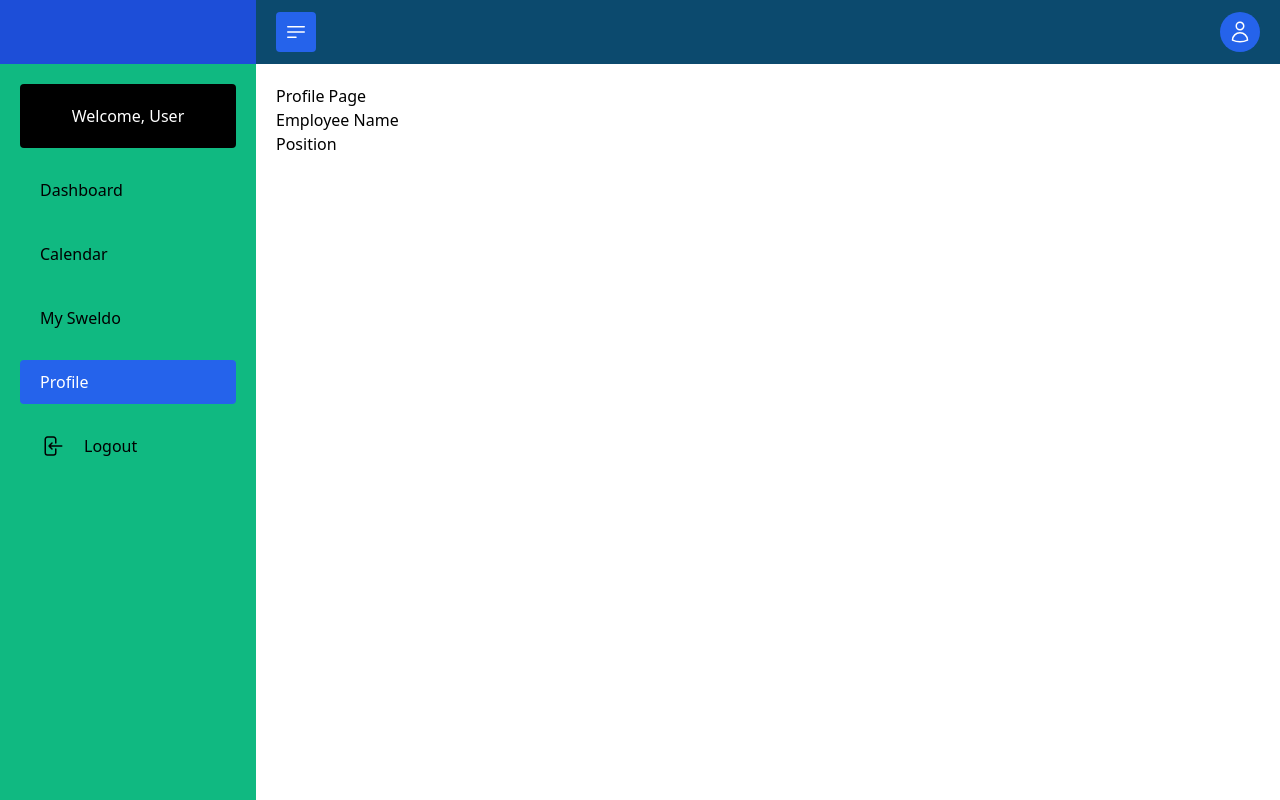
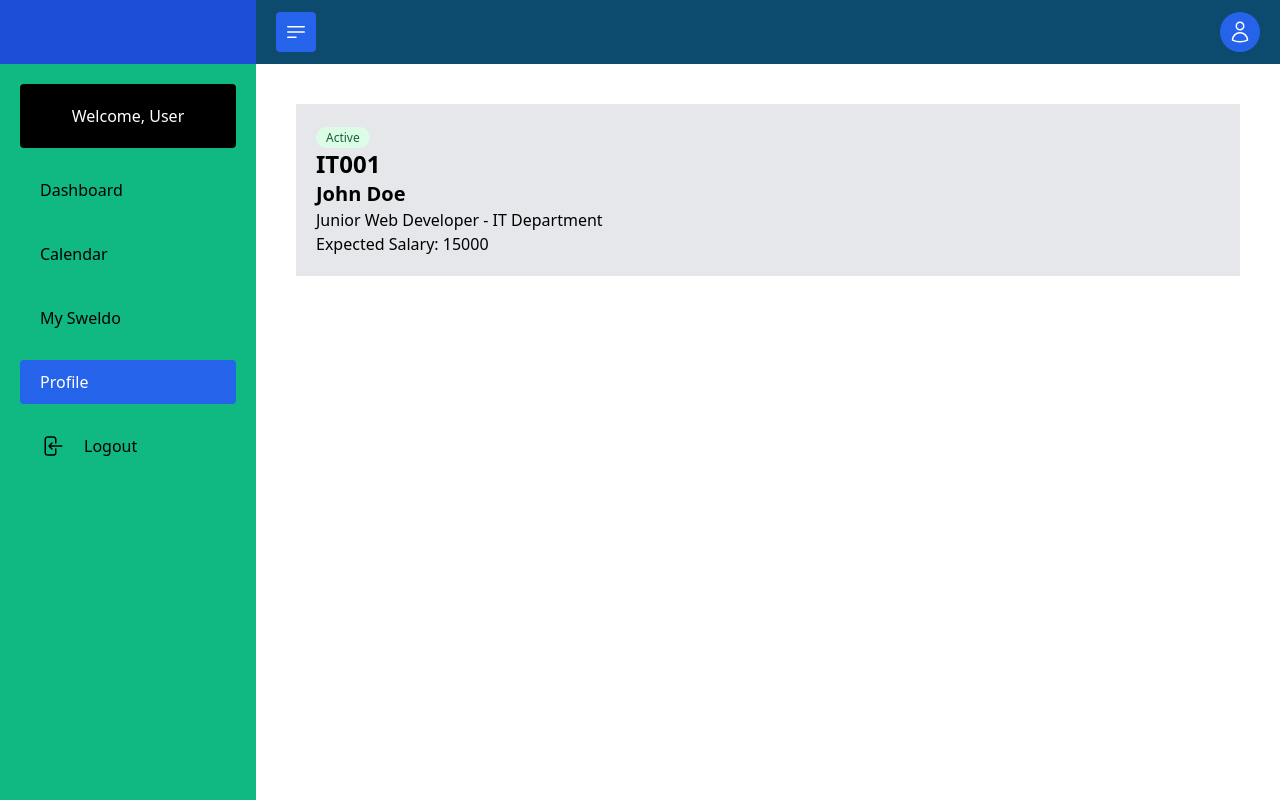
Before and after one commit to PrgDominique/Sweldo-App-Frontend, a React (Create React App) app: page /profile in a window 1280 px wide. Built offline with nearby package versions, Linux system fonts and the light colour scheme; no server answers; sample sign-in values are in the browser's storage.

Commit message:
in progress profile employee

```diff
--- a/src/pages/portal/user/profile.jsx
+++ b/src/pages/portal/user/profile.jsx
@@ -1,14 +1,16 @@
 
 const Profile = () => {
     return (
+        <div className="bg-gray-200 p-5 m-5">
+            <span class="bg-green-100 text-green-800 text-xs font-medium mr-2 px-2.5 py-0.5 rounded-full dark:bg-green-900 dark:text-green-300">Active</span>
+            <p className="text-2xl font-bold">IT001</p>
 
-    <>
-    <div>Profile Page</div>
+            <p className="text-xl font-bold">John Doe</p>
 
-        <div>Employee Name</div>
-        <div>Position</div>
+            <p>Junior Web Developer - IT Department</p>
+            <p>Expected Salary: 15000</p>
 
-    </>
+        </div>
 
     )
 }
```
